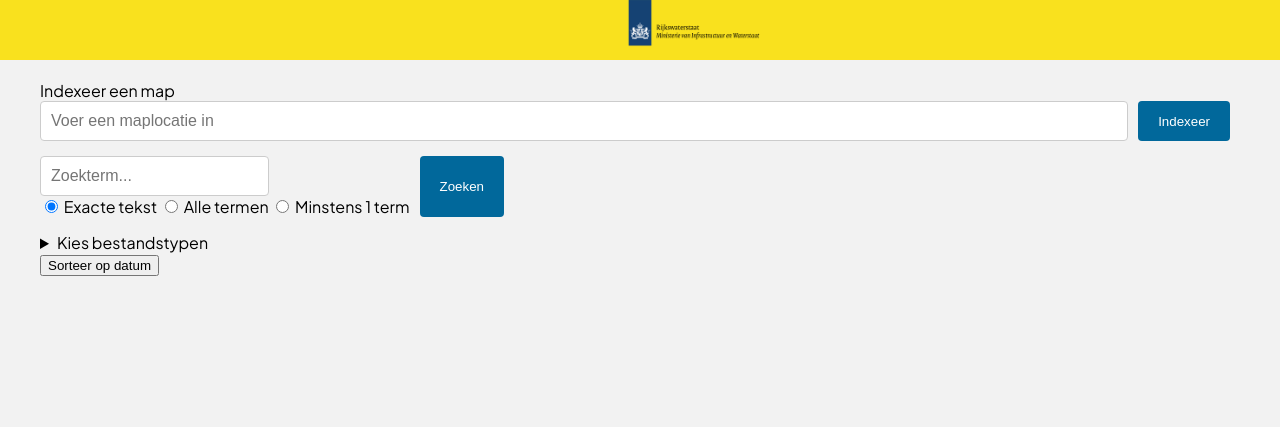
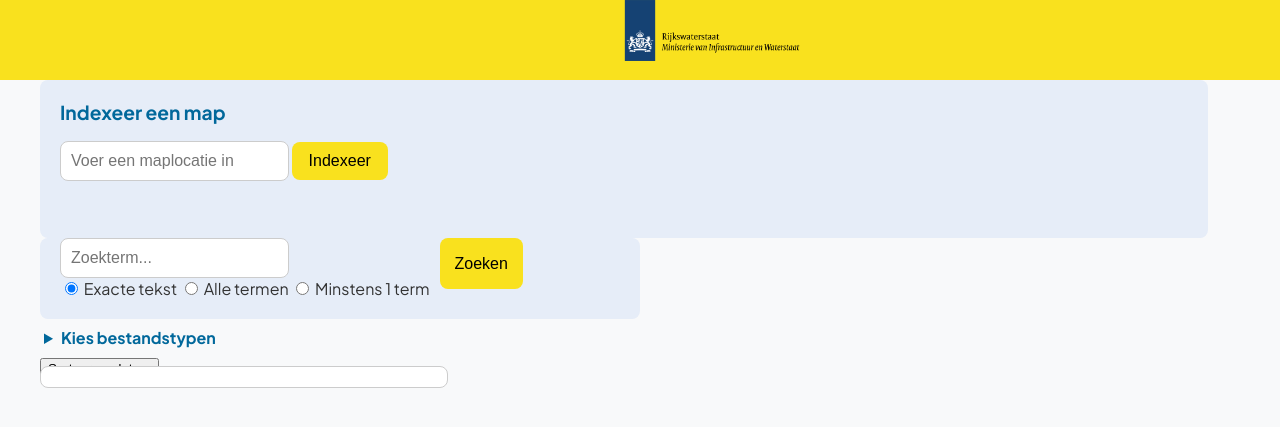
Before and after one commit to thimohenraat/OSK, a Flask app: page / in a window 1280 px wide. Shown: the top 427 px of the page. Run offline with Flask 3, Linux system fonts and the light colour scheme.

Commit message:
styling toegevoegd

```diff
--- a/static/css/styles.css
+++ b/static/css/styles.css
@@ -1,61 +1,217 @@
+/* Algemene styling */
 body {
   font-family: "Plus Jakarta Sans", sans-serif;
-  background-color: #f2f2f2;
+  background-color: #f8f9fa;
   margin: 0;
-  padding: 0; }
+  padding: 0;
+  color: #333;
+}
 
+/* Header */
+header {
+  width: 100%;
+  height: 80px;
+  background-color: #F9E11E;
+  display: flex;
+  justify-content: center;
+  align-items: center;
+}
+header img {
+  max-height: 100%;
+  object-fit: contain;
+}
+
+/* Hoofdcontainer */
 .container {
   max-width: 1200px;
   margin: 0 auto;
-  padding: 20px; }
+  padding: 0 20px 20px 20px;
+}
 
-header {
-  width: 100%;
-  height: 60px;
+/* Filter sectie */
+nav {
+  display: flex;
+  align-items: center;
+  margin: 2rem 0;
+  height: 8rem;
+}
+
+/* Indexeer sectie */
+#index-section {
+  background-color: #e6edf8;
+  border-radius: 8px;
+  padding: 20px 20px 10px 20px;
+  margin: 0 2rem 0 0;
+  /* max-width: 35rem; */
+  height: 8rem;
+}
+
+#index-section summary {
+  font-size: 1.2rem;
+  color: #01689b;
+  font-weight: bold;
+  margin-bottom: 10px;
+}
+
+#index-section #index-form input {
+  padding: 10px;
+  border: 1px solid #ccc;
+  border-radius: 8px;
+  font-size: 1rem;
+}
+
+#index-section #index-form button {
+  padding: 10px;
   background-color: #F9E11E;
+  border: none;
+  border-radius: 8px;
+  font-size: 1rem;
+  width: 6rem;
+  cursor: pointer;
+  margin: 0.5rem 0 0 0;
+}
+
+#index-section #index-form button:hover {
+  background-color: #e0c020;
+}
+
+/* #index-section #index-form #index-status {
+  color: #01689b;
+  font-size: 0.9rem;
+} */
+
+/* Zoek Sectie */
+#search-section {
+  max-width: 37.5rem;
+  height: 8rem;
+}
+
+#search-section #search-form {
   display: flex;
-  justify-content: center;
-  align-items: center; }
-  header img {
-    max-height: 100%;
-    object-fit: contain; }
+  flex-wrap: wrap;
 
-form {
+  /* gap: 20px; */
+  background-color: #e6edf8;
+  border-radius: 8px;
+  padding: 0 20px 20px 20px;
+}
+
+#search-section #search-form p {
+  font-size: 1.2rem;
+  color: #01689b;
+  font-weight: bold;
+  margin-bottom: 5px;
+}
+
+#search-section #search-form input[type=text] {
+  flex-grow: 1;
+  padding: 10px;
+  border: 1px solid #ccc;
+  border-radius: 8px;
+  font-size: 1rem;
+}
+
+#search-section #search-form button {
+  padding: 10px 15px;
+  background-color: #F9E11E;
+  border: none;
+  border-radius: 8px;
+  font-size: 1rem;
+  cursor: pointer;
+  margin: 0 0 10px 10px;
+}
+
+/* #search-section #search-form .sort-button {
+color: red;
+} */
+
+#search-section #search-form button:hover {
+  background-color: #e0c020;
+}
+.bestandsTypen {
+  margin: 0rem 0rem 0 2rem;
+  background-color: #e6edf8;
+  padding: 1rem 1rem 1rem 1rem;
+  border-radius: 8px;
+}
+
+.bestandsTypen p {
+  margin: 0 0 1rem 0;
+  font-size: 1.2rem;
+  color: #01689b;
+  font-weight: bold;
+}
+
+#search-section details summary {
+  font-weight: bold;
+  padding: 0.5rem 0.25rem;
+  cursor: pointer;
+  color: #01689b;
+}
+#search-section details .file-types {
+  margin-top: 10px;
   display: flex;
+  flex-wrap: wrap;
   gap: 10px;
-  margin-bottom: 15px; }
-  form input[type="text"], form select {
-    flex-grow: 1;
-    padding: 10px;
-    border: 1px solid #ccc;
-    border-radius: 4px;
-    font-size: 16px; }
-  form button {
-    padding: 10px 20px;
-    background-color: #01689b;
-    color: white;
-    border: none;
-    border-radius: 4px;
-    cursor: pointer;
-    transition: background-color 0.3s; }
-    form button:hover {
-      background-color: #014668; }
-    form button:disabled {
-      background-color: #cccccc;
-      cursor: not-allowed; }
+}
+#search-section details .file-types label {
+  font-size: 0.9rem;
+}
+#search-section .sort-button {
+  margin-top: 10px;
+  padding: 10px 15px;
+  background-color: rgba(253, 218, 36, 0.3137254902);
+  border: none;
+  border-radius: 8px;
+  cursor: pointer;
+}
+#search-section .sort-button:hover {
+  background-color: #e0c020;
+}
 
-.result-item {
-  border: 1px solid #ddd;
-  border-radius: 4px;
+/* Resultaten sectie */
+#results-section {
+  display: flex;
+  gap: 20px;
+}
+#results-section #file-tree {
+  flex: 1;
+  border: 1px solid #ccc;
+  border-radius: 8px;
+  padding: 10px;
+  background-color: #fff;
+}
+#results-section #results {
+  flex: 2;
+  display: grid;
+  grid-template-columns: repeat(auto-fill, minmax(300px, 1fr));
+  gap: 20px;
+}
+#results-section #results .result-item {
+  border: 1px solid #ccc;
+  border-radius: 8px;
+  background-color: #e6edf8;
   padding: 15px;
-  margin-bottom: 15px;
+  box-shadow: 0 4px 6px rgba(0, 0, 0, 0.1);
+  transition: transform 0.2s, box-shadow 0.2s;
 }
-  .result-item h3 {
-    color: #01689b;
-    margin: 0 0 10px 0; }
-  .result-item p {
-    margin: 5px 0; }
-
-.highlight {
-  background-color: yellow;
-  font-weight: bold; }
+#results-section #results .result-item:hover {
+  transform: translateY(-5px);
+  box-shadow: 0 6px 10px rgba(0, 0, 0, 0.2);
+}
+#results-section #results .result-item .result-title {
+  font-size: 1.2rem;
+  font-weight: bold;
+  color: #01689b;
+  margin-bottom: 10px;
+}
+#results-section #results .result-item .result-path {
+  font-size: 0.9rem;
+  color: #666;
+  margin-bottom: 10px;
+}
+#results-section #results .result-item .result-snippet {
+  font-size: 1rem;
+  line-height: 1.6;
+  color: #333;
+}
```
